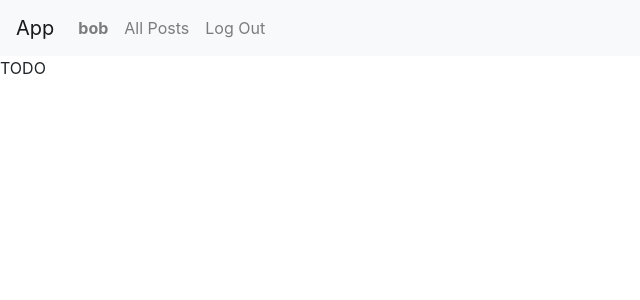
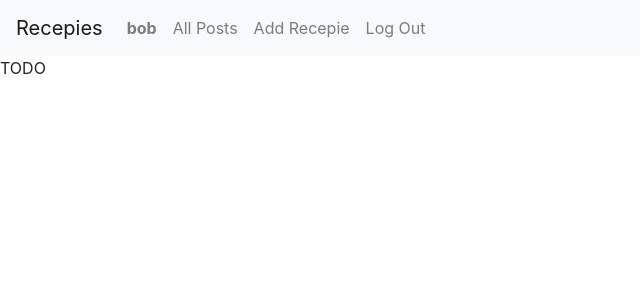
Before and after one commit to grayTurtle01/recipes, a Django app: page / in a window 1280 px wide. Shown: the top 300 px of the page, without its empty margins (0-640 px from the left). Run offline with Django 3.2, Linux system fonts and the light colour scheme; a user stored in the database is signed in; some libraries are stand-ins or nearby versions.

Commit message:
form for add_recepie

```diff
--- a/app/templates/app/layout.html
+++ b/app/templates/app/layout.html
@@ -3,14 +3,14 @@
 <!DOCTYPE html>
 <html lang="en">
     <head>
-        <title>{% block title %}My App{% endblock %}</title>
+        <title>{% block title %}Recepies{% endblock %}</title>
         <link rel="stylesheet" href="https://stackpath.bootstrapcdn.com/bootstrap/4.4.1/css/bootstrap.min.css" integrity="sha384-Vkoo8x4CGsO3+Hhxv8T/Q5PaXtkKtu6ug5TOeNV6gBiFeWPGFN9MuhOf23Q9Ifjh" crossorigin="anonymous">
         <link href="{% static 'app/styles.css' %}" rel="stylesheet">
     </head>
     <body>
 
-        <nav class="navbar navbar-expand-lg navbar-light bg-light">
-            <a class="navbar-brand" href="#">App</a>
+        <nav class="navbar navbar-expand-sm navbar-light bg-light">
+            <a class="navbar-brand" href="#">Recepies</a>
 
             <div>
               <ul class="navbar-nav mr-auto">
@@ -23,6 +23,10 @@
                   <a class="nav-link" href="{% url 'index' %}">All Posts</a>
                 </li>
                 {% if user.is_authenticated %}
+                    <li class="nav-item">
+                        <a class="nav-link" href="{% url 'add_recepie' %}"> Add Recepie</a>
+                    </li>
+
                     <li class="nav-item">
                         <a class="nav-link" href="{% url 'logout' %}">Log Out</a>
                     </li>
--- a/app/urls.py
+++ b/app/urls.py
@@ -6,5 +6,6 @@ urlpatterns = [
     path("", views.index, name="index"),
     path("login", views.login_view, name="login"),
     path("logout", views.logout_view, name="logout"),
-    path("register", views.register, name="register")
+    path("register", views.register, name="register"),
+    path("add_recepie", views.add_recepie, name="add_recepie"),
 ]
--- a/app/views.py
+++ b/app/views.py
@@ -61,3 +61,8 @@ def register(request):
         return HttpResponseRedirect(reverse("index"))
     else:
         return render(request, "app/register.html")
+
+
+def add_recepie(request):
+    if request.method == 'GET':
+        return render(request, 'app/add_recepie.html')
```
Also changed, not shown: app/templates/app/add_recepie.html (added, +32 -0 lines), db.sqlite3.
